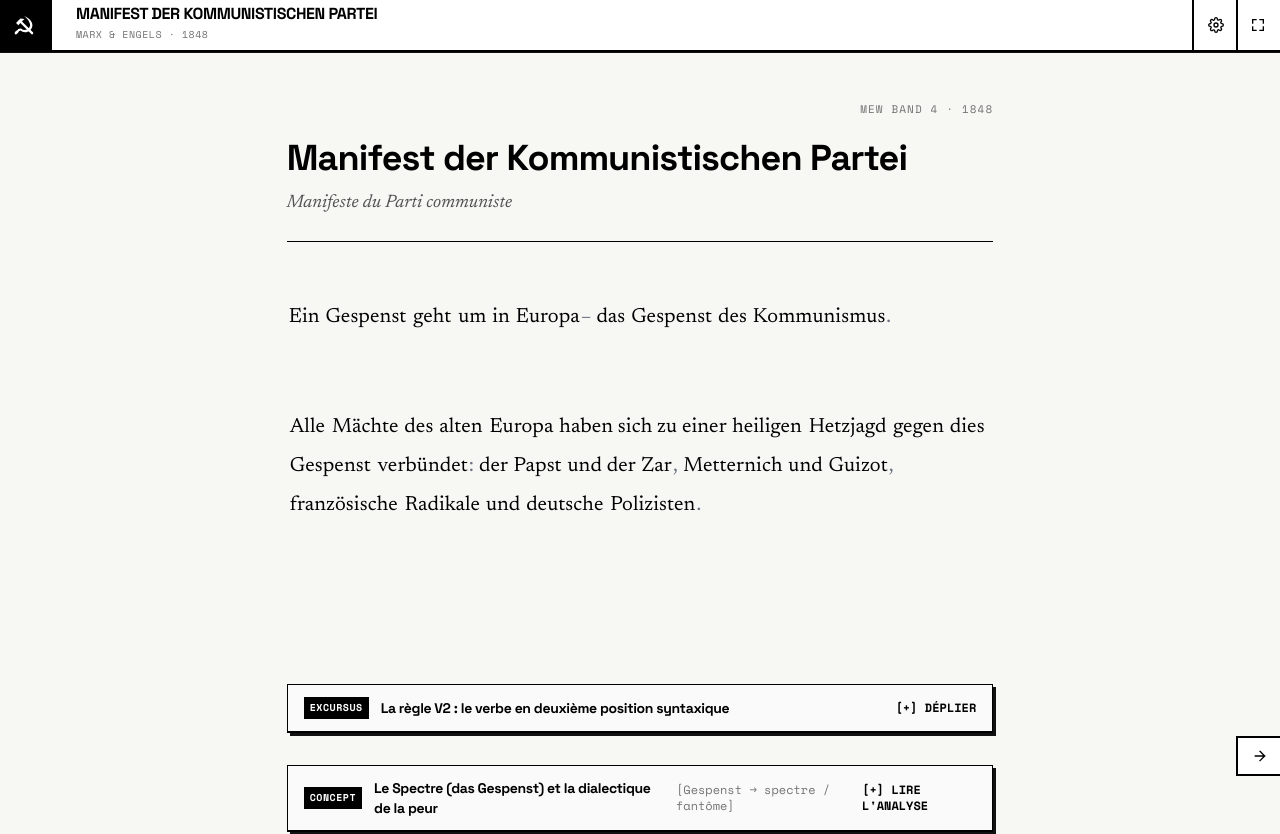
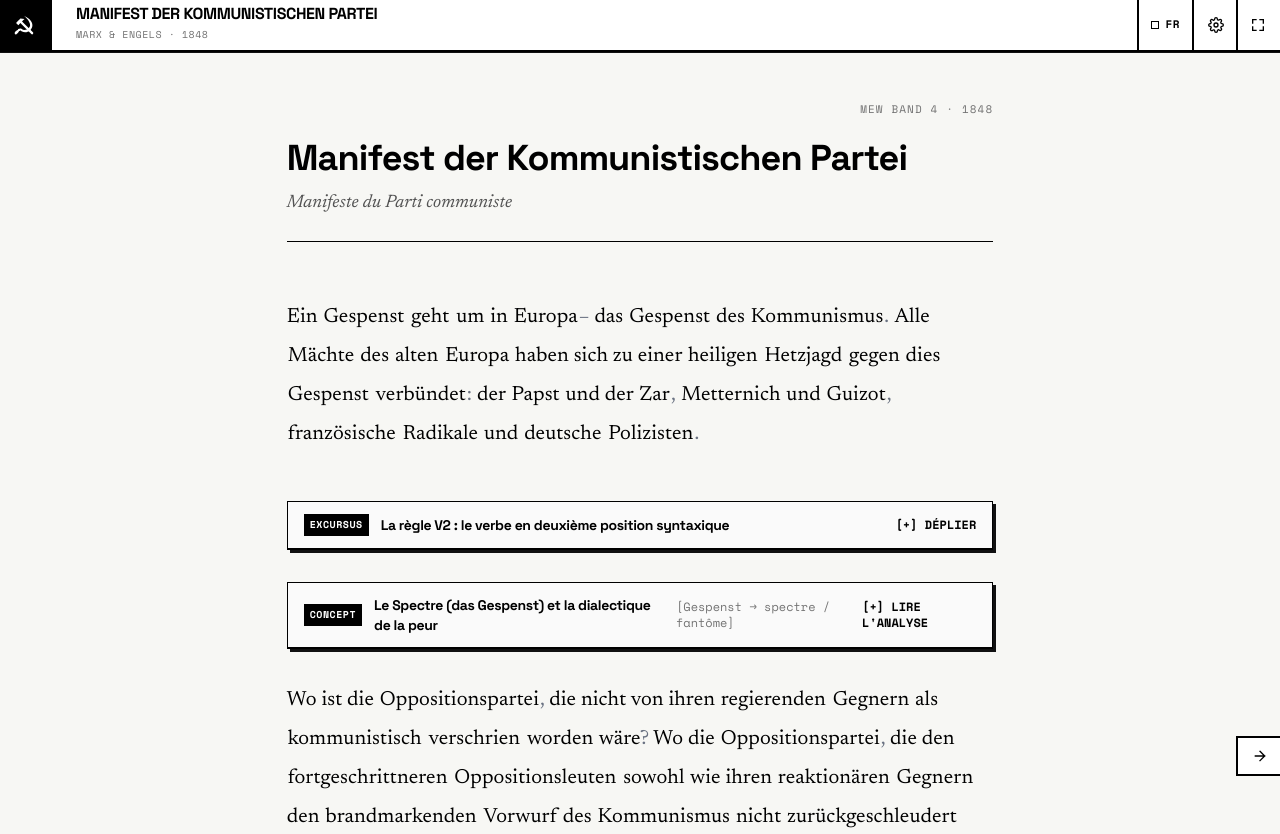
Before and after one commit to ajilnex/manifeste-interactif, a React (Vite) app: page / in a window 1280 px wide. Shown: the top 834 px of the page. Built offline with nearby package versions, Linux system fonts and the light colour scheme.

Commit message:
feat(reader): continuous German prose mode, brutalist shift animation for French translation, remove sentence hover

```diff
--- a/src/App.tsx
+++ b/src/App.tsx
@@ -26,7 +26,6 @@ function App() {
 
   const [highlightedWordId, setHighlightedWordId] = useState<string | null>(null);
   const [highlightedParagraphId, setHighlightedParagraphId] = useState<string | null>(null);
-  const [highlightedSentenceId, setHighlightedSentenceId] = useState<string | null>(null);
 
   // Synchronisation de l'état plein écran avec le navigateur
   useEffect(() => {
@@ -109,7 +108,13 @@ function App() {
   }, []);
 
   const handleToggleInterlinearTranslations = useCallback(() => {
-    setShowInterlinearTranslations((prev) => !prev);
+    if (typeof document !== 'undefined' && 'startViewTransition' in document) {
+      (document as unknown as { startViewTransition: (cb: () => void) => void }).startViewTransition(() => {
+        setShowInterlinearTranslations((prev) => !prev);
+      });
+    } else {
+      setShowInterlinearTranslations((prev) => !prev);
+    }
   }, []);
 
   const handleToggleShowExcursus = useCallback(() => {
@@ -122,10 +127,6 @@ function App() {
 
   const handleParagraphHover = useCallback((paragraphId: string | null) => {
     setHighlightedParagraphId(paragraphId);
-  }, []);
-
-  const handleSentenceHover = useCallback((sentenceId: string | null) => {
-    setHighlightedSentenceId(sentenceId);
   }, []);
 
   const handleToggleFullscreen = useCallback(() => {
@@ -175,6 +176,30 @@ function App() {
 
         {/* Languettes Réglages & Plein écran collées au bord droit de l'écran */}
         <div className="flex items-center h-full">
+          {/* Languette Bascule Traduction bilingue */}
+          <button
+            onClick={handleToggleInterlinearTranslations}
+            className={`group flex items-center h-full border-l-2 border-black pl-3 pr-3 transition-all duration-300 ease-out cursor-pointer select-none ${
+              showInterlinearTranslations
+                ? 'bg-black text-white hover:bg-neutral-800'
+                : 'bg-white text-black hover:bg-neutral-100'
+            }`}
+            title={showInterlinearTranslations ? "Désactiver la traduction (Allemand seul)" : "Activer la traduction française (Bilingue)"}
+            aria-label="Traduction française"
+          >
+            <span
+              className={`w-2 h-2 shrink-0 transition-colors duration-200 ${
+                showInterlinearTranslations ? 'bg-[#D42B1E]' : 'border border-black bg-white'
+              }`}
+            />
+            <span className="ml-1.5 font-mono text-[11px] font-bold uppercase tracking-wider">
+              FR
+            </span>
+            <span className="max-w-0 opacity-0 group-hover:max-w-28 group-hover:opacity-100 group-hover:ml-1.5 overflow-hidden whitespace-nowrap font-mono text-[11px] font-bold uppercase tracking-wider transition-all duration-300 ease-out">
+              {showInterlinearTranslations ? '(Bilingue)' : '(Allemand seul)'}
+            </span>
+          </button>
+
           {/* Languette Réglages (Engrenage situé à gauche du plein écran) */}
           <button
             onClick={handleToggleSettings}
@@ -319,10 +344,8 @@ function App() {
           showExcursus={showExcursus}
           highlightedWordId={highlightedWordId}
           highlightedParagraphId={highlightedParagraphId}
-          highlightedSentenceId={highlightedSentenceId}
           onWordHover={handleWordHover}
           onParagraphHover={handleParagraphHover}
-          onSentenceHover={handleSentenceHover}
         />
       </main>
     </div>
--- a/src/components/TextReader.tsx
+++ b/src/components/TextReader.tsx
@@ -1,4 +1,4 @@
-import React, { Fragment, useState } from 'react';
+import React, { Fragment } from 'react';
 import type { Annotation, Chapter, Concept } from '../types';
 import { GrammarPanel } from './GrammarPanel';
 import { InteractiveWord } from './InteractiveWord';
@@ -15,10 +15,8 @@ interface TextReaderProps {
   showExcursus?: boolean;
   highlightedWordId: string | null;
   highlightedParagraphId: string | null;
-  highlightedSentenceId: string | null;
   onWordHover: (wordId: string | null) => void;
   onParagraphHover: (paragraphId: string | null) => void;
-  onSentenceHover: (sentenceId: string | null) => void;
 }
 
 const GRAMMAR_PANEL_PLACEMENTS: Record<string, (keyof typeof GRAMMAR_PANELS)[]> = {
@@ -50,25 +48,9 @@ export const TextReader: React.FC<TextReaderProps> = ({
   showExcursus = true,
   highlightedWordId,
   highlightedParagraphId,
-  highlightedSentenceId,
   onWordHover,
   onParagraphHover,
-  onSentenceHover,
 }) => {
-  const [pinnedSentenceIds, setPinnedSentenceIds] = useState<Set<string>>(new Set());
-
-  const handleSentenceClick = (sentenceId: string) => {
-    setPinnedSentenceIds((prev) => {
-      const next = new Set(prev);
-      if (next.has(sentenceId)) {
-        next.delete(sentenceId);
-      } else {
-        next.add(sentenceId);
-      }
-      return next;
-    });
-  };
-
   return (
     <article className={`max-w-[70ch] mx-auto ${showGrammarColors ? 'grammar-colors' : ''}`}>
       {/* En-tête architectural Bauhaus */}
@@ -97,27 +79,16 @@ export const TextReader: React.FC<TextReaderProps> = ({
               onMouseEnter={() => onParagraphHover(paragraph.id)}
               onMouseLeave={() => onParagraphHover(null)}
             >
-              {/* Lignes de phrases avec espaces fixes réservés pour les traductions */}
-              <div className="space-y-4">
-                {paragraph.sentences.map((sentence) => {
-                  const isSentenceHovered = highlightedSentenceId === sentence.id;
-                  const isPinned = pinnedSentenceIds.has(sentence.id);
-                  const showTranslationBox = isSentenceHovered || isPinned || showInterlinearTranslations;
-
-                  return (
+              {showInterlinearTranslations ? (
+                /* Mode Traduction bilingue : Chaque phrase forme une unité architecturale avec sa dalle française */
+                <div className="space-y-6">
+                  {paragraph.sentences.map((sentence) => (
                     <div
                       key={sentence.id}
-                      className={`transition-all duration-100 rounded-none cursor-default ${
-                        showTranslationBox
-                          ? 'border-l-2 border-black pl-4 -ml-4'
-                          : 'border-l-2 border-transparent pl-4 -ml-4 hover:border-neutral-300'
-                      }`}
-                      onMouseEnter={() => onSentenceHover(sentence.id)}
-                      onMouseLeave={() => onSentenceHover(null)}
-                      onClick={() => handleSentenceClick(sentence.id)}
+                      className="group/sentence border-l-2 border-transparent hover:border-black/20 pl-3 -ml-3 transition-colors duration-150"
                     >
-                      {/* Texte original allemand */}
-                      <p className="font-reading text-[1.28rem] leading-[1.9] text-black tracking-[0.005em]">
+                      {/* Phrase allemande originale */}
+                      <p className="font-reading text-[1.28rem] leading-[1.85] text-black tracking-[0.005em]">
                         {sentence.words.map((word, wIdx) => {
                           const needsSpace =
                             wIdx > 0 &&
@@ -141,29 +112,58 @@ export const TextReader: React.FC<TextReaderProps> = ({
                         })}
                       </p>
 
-                      {/* Espace réservé fixe pour la traduction française : surface grisée avec typographie normale */}
+                      {/* Dalle de traduction française avec animation de guillotine mécanique brutaliste */}
                       <div
-                        className={`my-2 px-3.5 py-2.5 border-l-2 transition-all duration-150 ${
-                          showTranslationBox
-                            ? 'opacity-100 bg-[#E8E8E1] border-neutral-600 pointer-events-auto'
-                            : 'opacity-0 bg-transparent border-transparent select-none pointer-events-none'
-                        }`}
-                        aria-hidden={!showTranslationBox}
+                        className="mt-2.5 mb-2 pl-4 pr-4 py-3 bg-[#EAE8E2] border-l-[3px] border-black shadow-[3px_3px_0px_0px_#111111] animate-translation-slab select-text"
                         onClick={(e) => e.stopPropagation()}
                       >
-                        <p className="font-reading text-[1.06rem] font-normal not-italic text-black leading-relaxed">
+                        <div className="flex items-center justify-between mb-1.5 border-b border-black/10 pb-1">
+                          <span className="font-mono text-[9px] font-bold text-black uppercase tracking-widest flex items-center gap-1.5">
+                            <span className="inline-block w-2 h-2 bg-[#D42B1E]" />
+                            FRANÇAIS · {sentence.id.replace('ch', 'CH. ').replace('_p', ' §').replace('_s', ' : ')}
+                          </span>
+                          <span className="font-mono text-[9px] text-neutral-500 uppercase tracking-wider">
+                            Trad. Laura Lafargue
+                          </span>
+                        </div>
+                        <p className="font-reading text-[1.08rem] font-normal not-italic text-black leading-relaxed">
                           {sentence.translationFr}
-                          {isPinned && (
-                            <span className="ml-2.5 font-mono text-[9.5px] font-bold text-neutral-500 uppercase tracking-widest inline-block border border-neutral-400 px-1 py-0.5 bg-white/70">
-                              [ÉPINGLÉ]
-                            </span>
-                          )}
                         </p>
                       </div>
                     </div>
-                  );
-                })}
-              </div>
+                  ))}
+                </div>
+              ) : (
+                /* Mode Allemand Seul : Paragraphe continu pur et fluide sans aucun espace blanc artificiel */
+                <p className="font-reading text-[1.28rem] leading-[1.9] text-black tracking-[0.005em]">
+                  {paragraph.sentences.map((sentence, sIdx) => (
+                    <Fragment key={sentence.id}>
+                      {sIdx > 0 && <span> </span>}
+                      {sentence.words.map((word, wIdx) => {
+                        const needsSpace =
+                          wIdx > 0 &&
+                          word.pos !== 'PUNCT' &&
+                          !['»', ')', ']', ',', '.', '!', '?', ':', ';', '–', '—'].includes(word.text);
+
+                        return (
+                          <Fragment key={word.id}>
+                            {needsSpace && <span> </span>}
+                            <InteractiveWord
+                              word={word}
+                              annotation={annotations[word.id]}
+                              concepts={concepts}
+                              showGrammarColors={showGrammarColors}
+                              filterBasicWords={filterBasicWords}
+                              isHighlighted={highlightedWordId === word.id}
+                              onHover={onWordHover}
+                            />
+                          </Fragment>
+                        );
+                      })}
+                    </Fragment>
+                  ))}
+                </p>
+              )}
             </section>
 
             {/* Excursus grammaticaux et Notes philosophiques (Masquables sur demande) */}
```
Also changed, not shown: src/components/SettingsPanel.tsx (+12 -7 lines), src/index.css (+61 -0 lines), 1 other file (tests, documents, lock files or other folders).
